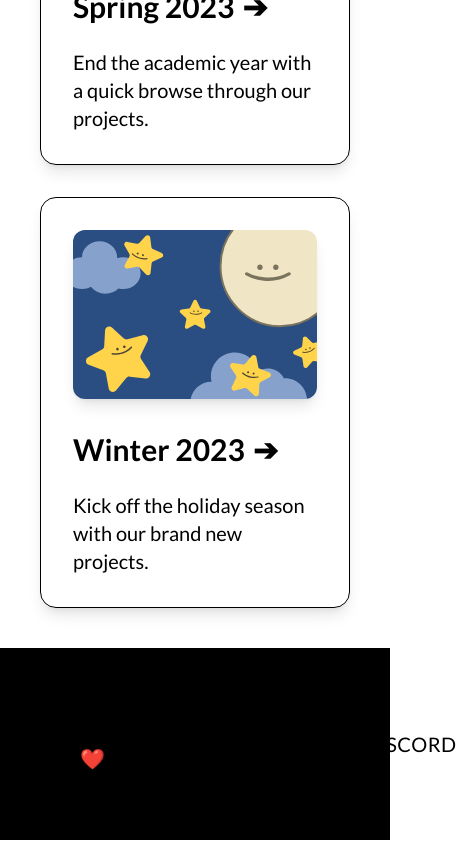
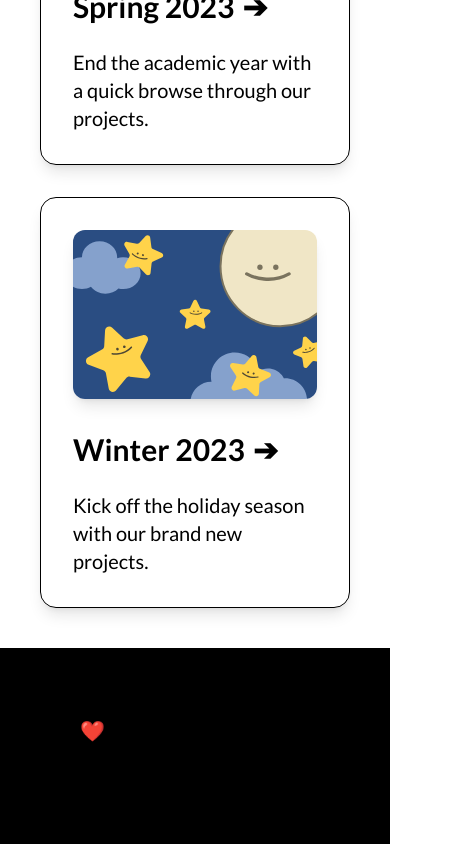
Before and after one commit to UCLA-Creative-Labs/sunshine, a Next.js app: page / in a window 390 px wide. Shown: the part 2675-3519 px from the top of the page, 456 px wide, since content can reach past the window. Built offline with nearby package versions, Linux system fonts and the light colour scheme.

Commit message:
responsive footer

```diff
--- a/src/components/Footer.tsx
+++ b/src/components/Footer.tsx
@@ -1,11 +1,11 @@
 export default function Footer() {
     return (
-        <footer className="flex justify-between items-center tracking-wide min-w-full bg-black py-10 px-20">
-            <div className="flex">
-                <p className="text-xl md:text-2xl">Made with ❤️ by &nbsp;</p>
+        <footer className="flex flex-col md:flex-row space-y-8 md:space-y-0 justify-between items-center tracking-wide min-w-full bg-black py-10 px-20">
+            <div className="flex items-center">
+                <p className="text-xl md:text-xl">Made with ❤️ by &nbsp;</p>
                 <h1 className="text-xl md:text-xl font-bold">CREATIVE LABS</h1>
             </div>
-            <div className="flex space-x-4 md:space-x-12">
+            <div className="flex space-x-4 md:space-x-8">
                 <a className="text-xl" target='_blank' rel='noreferrer' href='https://www.instagram.com/creativelabsucla/'>INSTAGRAM</a>
                 <a className="text-xl" target='_blank' rel='noreferrer' href='https://discord.gg/vHenfGNTXJ'>DISCORD</a>
             </div>
```
